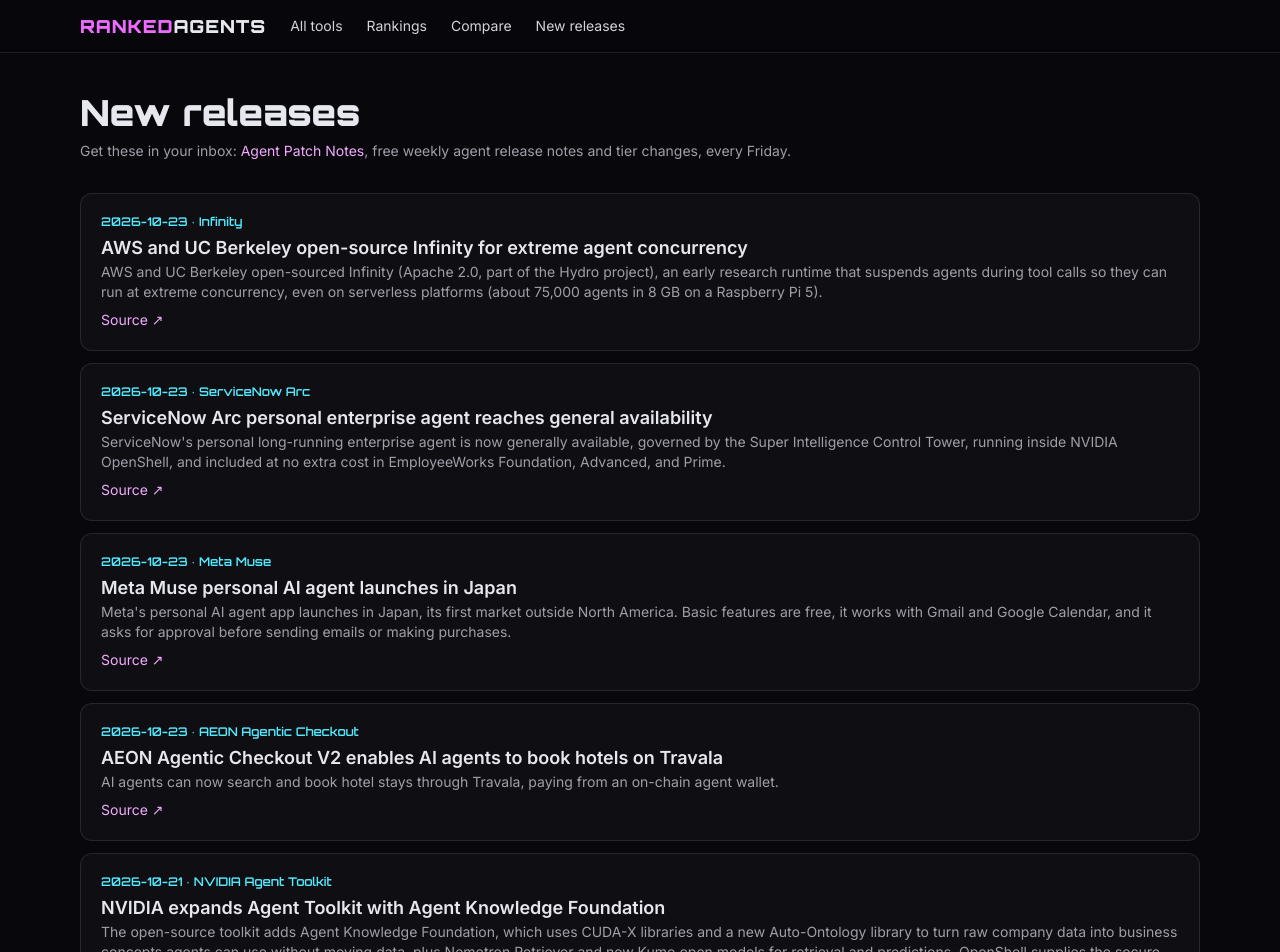
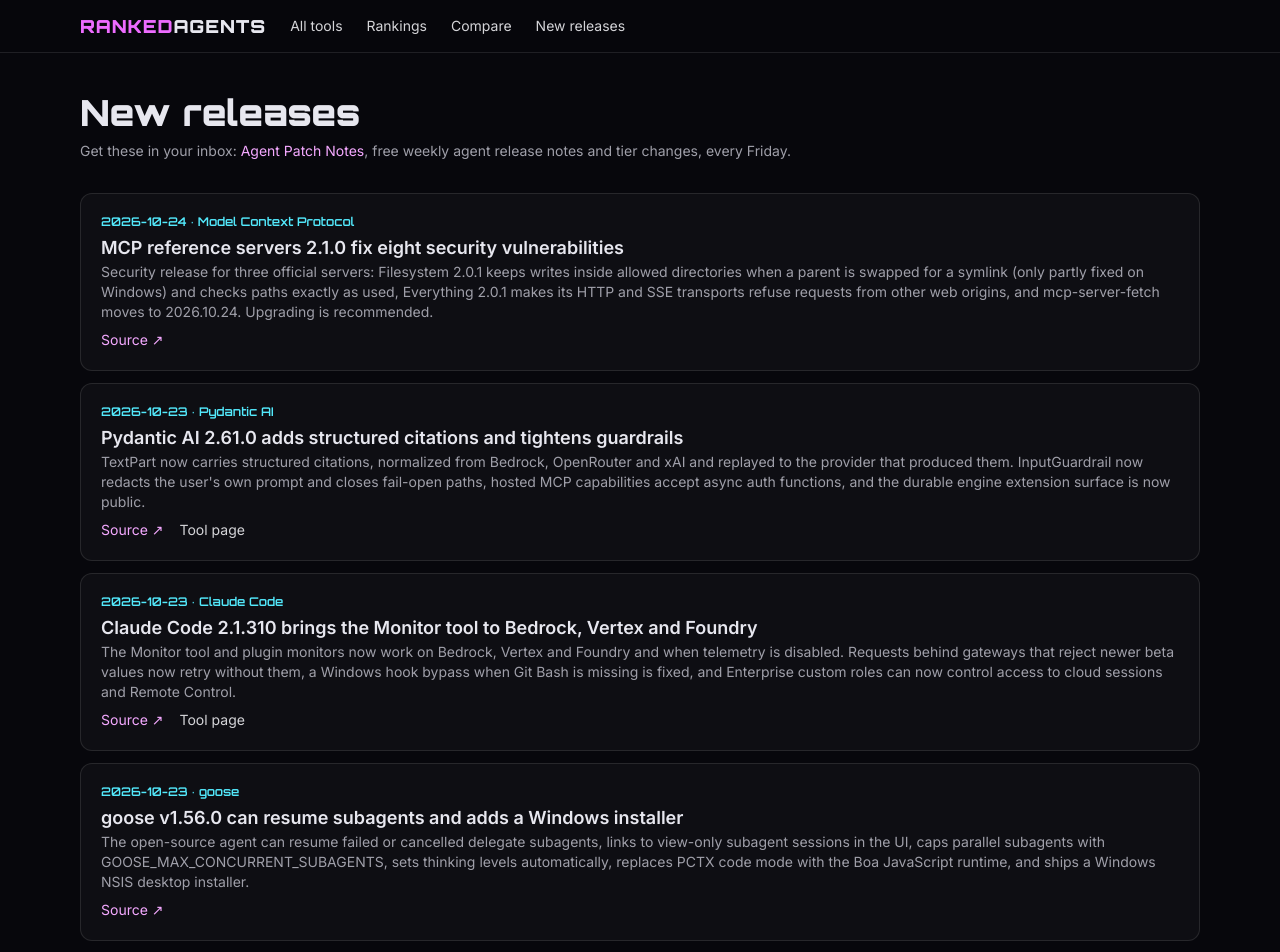
Before and after one commit to Bombtek/ranked-agents, a Next.js app: page /releases in a window 1280 px wide. Shown: the top 952 px of the page. Built offline with nearby package versions, Linux system fonts and the light colour scheme; no server answers.

Commit message:
Daily freshness: add MCP servers 2.1.0, Pydantic AI 2.61.0, Claude Code 2.1.310, goose 1.56.0

```diff
--- a/data/releases.ts
+++ b/data/releases.ts
@@ -1,6 +1,10 @@
 export interface Release { title: string; product: string; date: string; summary: string; source: string; toolSlug?: string }
 // Newest first. Dates are ISO (YYYY-MM-DD).
 export const releases: Release[] = [
+  { title: "MCP reference servers 2.1.0 fix eight security vulnerabilities", product: "Model Context Protocol", date: "2026-10-24", summary: "Security release for three official servers: Filesystem 2.0.1 keeps writes inside allowed directories when a parent is swapped for a symlink (only partly fixed on Windows) and checks paths exactly as used, Everything 2.0.1 makes its HTTP and SSE transports refuse requests from other web origins, and mcp-server-fetch moves to 2026.10.24. Upgrading is recommended.", source: "https://github.com/modelcontextprotocol/servers/releases/tag/v2.1.0" },
+  { title: "Pydantic AI 2.61.0 adds structured citations and tightens guardrails", product: "Pydantic AI", date: "2026-10-23", summary: "TextPart now carries structured citations, normalized from Bedrock, OpenRouter and xAI and replayed to the provider that produced them. InputGuardrail now redacts the user's own prompt and closes fail-open paths, hosted MCP capabilities accept async auth functions, and the durable engine extension surface is now public.", source: "https://github.com/pydantic/pydantic-ai/releases/tag/v2.61.0", toolSlug: "pydantic-ai" },
+  { title: "Claude Code 2.1.310 brings the Monitor tool to Bedrock, Vertex and Foundry", product: "Claude Code", date: "2026-10-23", summary: "The Monitor tool and plugin monitors now work on Bedrock, Vertex and Foundry and when telemetry is disabled. Requests behind gateways that reject newer beta values now retry without them, a Windows hook bypass when Git Bash is missing is fixed, and Enterprise custom roles can now control access to cloud sessions and Remote Control.", source: "https://github.com/anthropics/claude-code/releases/tag/v2.1.310", toolSlug: "claude-code" },
+  { title: "goose v1.56.0 can resume subagents and adds a Windows installer", product: "goose", date: "2026-10-23", summary: "The open-source agent can resume failed or cancelled delegate subagents, links to view-only subagent sessions in the UI, caps parallel subagents with GOOSE_MAX_CONCURRENT_SUBAGENTS, sets thinking levels automatically, replaces PCTX code mode with the Boa JavaScript runtime, and ships a Windows NSIS desktop installer.", source: "https://github.com/aaif-goose/goose/releases/tag/v1.56.0" },
   { title: "AWS and UC Berkeley open-source Infinity for extreme agent concurrency", product: "Infinity", date: "2026-10-23", summary: "AWS and UC Berkeley open-sourced Infinity (Apache 2.0, part of the Hydro project), an early research runtime that suspends agents during tool calls so they can run at extreme concurrency, even on serverless platforms (about 75,000 agents in 8 GB on a Raspberry Pi 5).", source: "https://aws.amazon.com/blogs/opensource/introducing-infinity-a-runtime-for-extreme-agent-concurrency/" },
   { title: "ServiceNow Arc personal enterprise agent reaches general availability", product: "ServiceNow Arc", date: "2026-10-23", summary: "ServiceNow's personal long-running enterprise agent is now generally available, governed by the Super Intelligence Control Tower, running inside NVIDIA OpenShell, and included at no extra cost in EmployeeWorks Foundation, Advanced, and Prime.", source: "https://techintelpro.com/news/ai/agentic-ai/servicenow-delivers-arc-personal-enterprise-agent-with-nvidia" },
   { title: "Meta Muse personal AI agent launches in Japan", product: "Meta Muse", date: "2026-10-23", summary: "Meta's personal AI agent app launches in Japan, its first market outside North America. Basic features are free, it works with Gmail and Google Calendar, and it asks for approval before sending emails or making purchases.", source: "https://english.kyodonews.net/articles/-/89228" },
```
